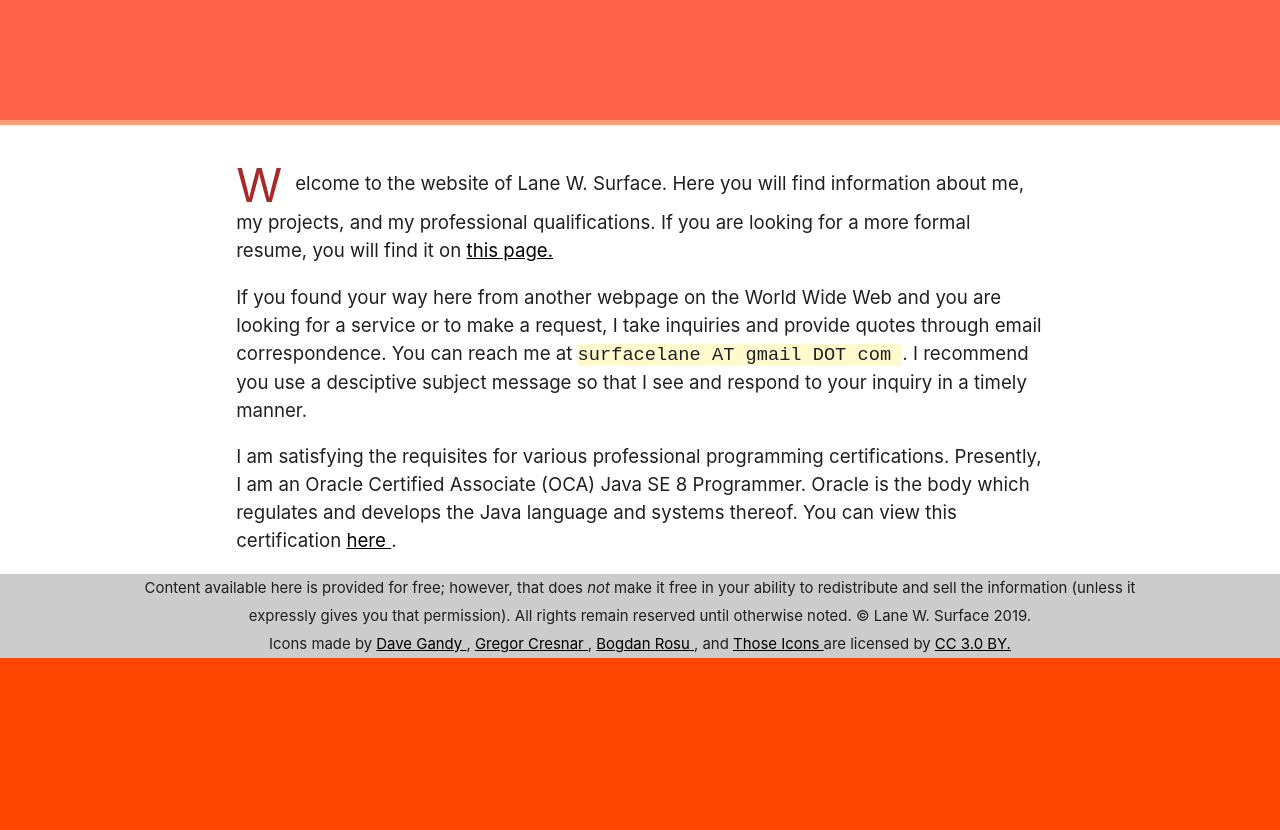
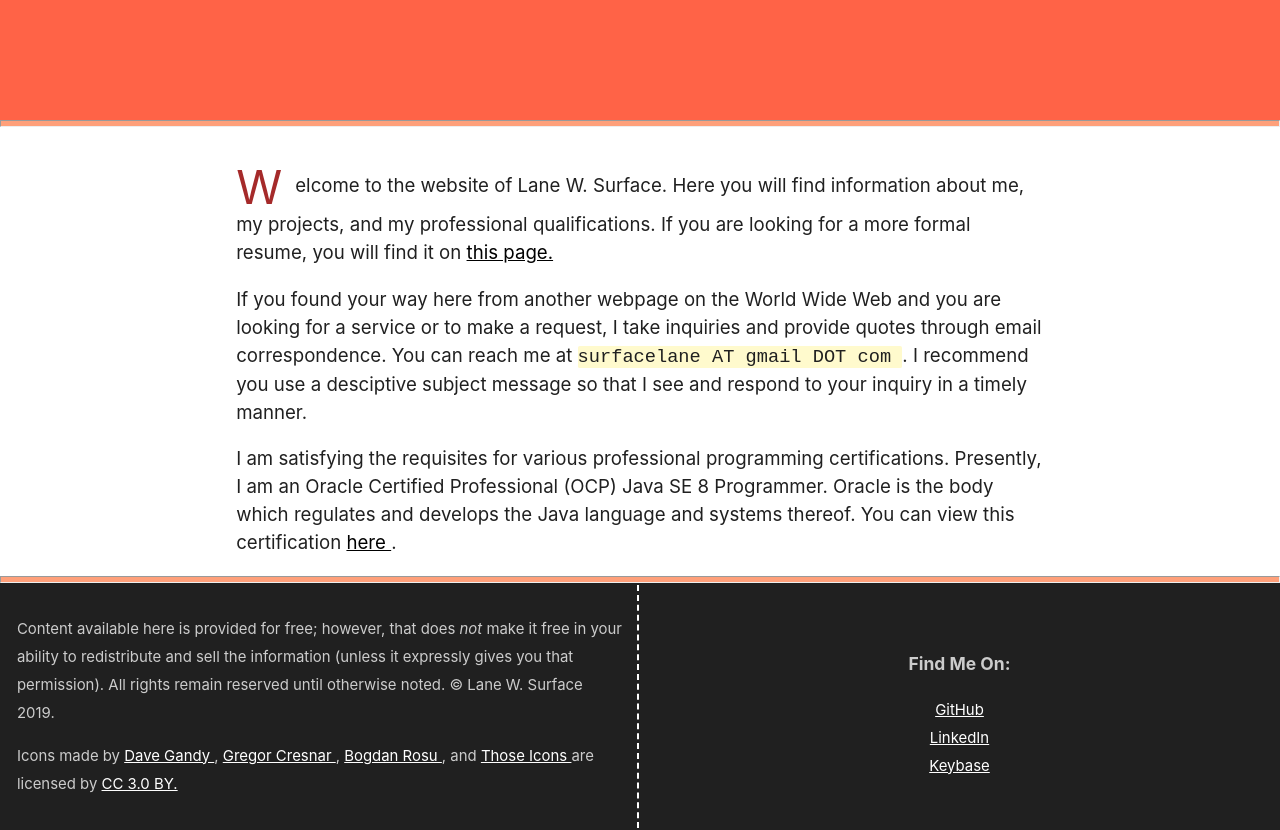
Before and after one commit to lanesurface/personal-website, a plain HTML site: page index.html in a window 1280 px wide. Shown: the part 680-1510 px from the top of the page. Before the commit the page ends 1338 px from the top, so only its background shows below. Drawn offline with Linux system fonts and the light colour scheme.

Commit message:
Update footer and links

```diff
--- a/index.html
+++ b/index.html
@@ -9,7 +9,7 @@
       <div id="landing-bg"></div>
       <div id="header-links">
         <a class="header-link"
-          href="about.html">
+          href="">
           About me
         </a>
         <a class="header-link"
@@ -21,8 +21,8 @@
           Qualifications
         </a>
         <a class="header-link"
-           href="st-content/resume.pdf"
-           target="_blank">
+           href="" >
+           <!-- target="_blank"> -->
           Resume
         </a>
       </div>
@@ -72,6 +72,7 @@
         </ul>
       </div>
     </header>
+    <hr>
     <div id="page-body">
       <div id="content">
         <p>
@@ -99,7 +100,7 @@
         </p>
         <div id="qualifications">
           I am satisfying the requisites for various professional programming
-          certifications. Presently, I am an Oracle Certified Associate (OCA)
+          certifications. Presently, I am an Oracle Certified Professional (OCP)
           Java SE 8 Programmer. Oracle is the body which regulates and develops
           the Java language and systems thereof. You can view this certification
           <a href="https://www.youracclaim.com/badges/02d40254-47ed-45eb-a63c-8002116c48bf">
@@ -109,8 +110,12 @@
         </div>
       </div>
     </div>
-    <footer>
-      <div>
+    <hr>
+    <footer id="site-footer">
+      <!-- <div id="cc"> -->
+      <table>
+        <tr>
+          <td>
             <p>
               Content available here is provided for free; however, that does
               <i>not</i> make it free in your ability to redistribute and sell the
@@ -146,7 +151,24 @@
                 CC 3.0 BY.
             </a>
             </p>
-      </div>
+          </td>
+        <td style="text-align: center;">
+          <h3>Find Me On:</h3>
+          <a href="https://github.com/lanesurface"
+             class="soc">
+             GitHub
+          </a>
+          <a href="https://www.linkedin.com/in/lanesurface"
+             class="soc">
+             LinkedIn
+          </a>
+          <a href="https://keybase.io/lane_surface"
+             class="soc">
+             Keybase
+          </a>
+          </td>
+        </tr>
+      </table>
     </footer>
   </body>
 </html>
--- a/style.css
+++ b/style.css
@@ -37,7 +37,13 @@ body {
 header {
   z-index: 1;
   height: 100vh;
-  border-bottom: 5px solid lightsalmon;
+  /* border-bottom: 5px solid lightsalmon; */
+}
+
+hr {
+  height: 5px;
+  background-color: lightsalmon;
+  margin: 0;
 }
 
 #header-links {
@@ -50,7 +56,7 @@ header {
 }
 
 @media only screen and (min-width: 1050px) {
-
+  /* TODO: Add mobile-friendly layout. */
 }
 
 .header-link {
@@ -101,7 +107,7 @@ header {
 .special-sub {
   font-size: 1.1em;
   font-style: italic;
-  color: #FFFFFF;
+  color: white;
   padding-bottom: 1em;
   border-bottom: 5px solid white;
 }
@@ -172,15 +178,56 @@ header {
 }
 
 footer {
-  background-color: #CCCCCC;
-  text-align: center;
+  /* background-color: black; */
+  /* text-align: center; */
   font-size: 0.8em;
 }
 
-footer div {
+/* footer #cc {
+  position: absolute;
+  left: 0;
+  padding: 1em;
+  width: 50%;
+  color: #ccc;
+  display: inline-block;
+}
+
+footer #links {
+  background-color: black;
+  position: absolute;
+  right: 0;
+  width: 50%;
+  padding: 1em;
+  text-align: left;
+  color: #ccc;
+  display: inline-block;
+}
+
+footer #links > a {
+  display: block;
+} */
+
+footer > table {
+  width: 100%;
+  background-color: #202020;
+  color: #ccc;
+}
+
+footer > table td {
+  width: 50%;
+  padding: 1em;
+}
+
+footer > table td:first-child {
+  border-right: 2px dashed white;
+}
+
+footer > table td a.soc {
+  display: block;
+}
+
+/* footer div {
   width: 80%;
   margin: 0 auto;
-
-}
-footer p { margin: 0; }
-footer a { color: black; }
+} */
+footer a { color: white; }
```
Lines whose indentation alone changed are shown as unchanged.
